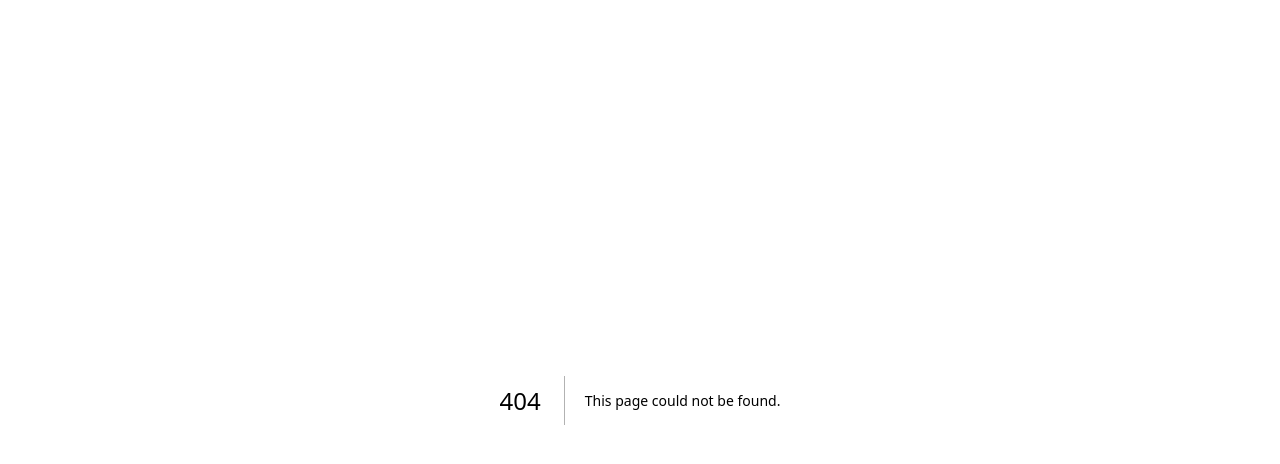
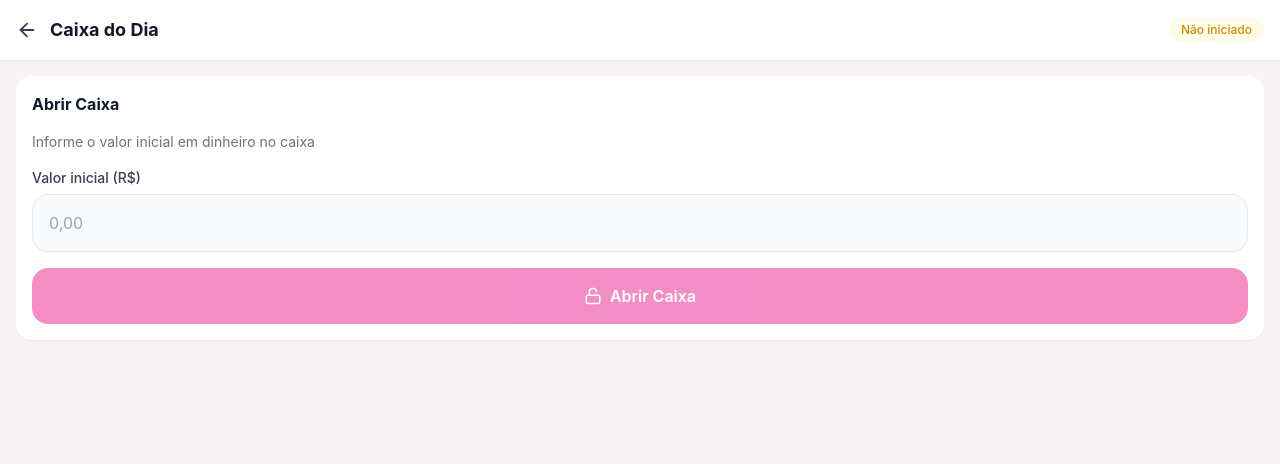
Before and after one commit to juliatedeschi7-creator/salao, a Next.js app: page /salao/financeiro/caixa in a window 1280 px wide. Before the commit this address had no page. Shown: the top 464 px of the page. Built offline with nearby package versions, Linux system fonts and the light colour scheme.

Commit message:
Criar page.tsx

```diff
--- /dev/null
+++ b/src/app/salao/financeiro/caixa/page.tsx
@@ -0,0 +1,201 @@
+'use client'
+
+import { useEffect, useState } from 'react'
+import { supabase } from '@/lib/supabase'
+import { useAuth } from '@/lib/hooks/useAuth'
+import { useRouter } from 'next/navigation'
+import { ArrowLeft, Lock, Unlock, TrendingUp, TrendingDown } from 'lucide-react'
+
+export default function CaixaPage() {
+  const { profile, loading } = useAuth()
+  const router = useRouter()
+  const [salao, setSalao] = useState<any>(null)
+  const [caixaHoje, setCaixaHoje] = useState<any>(null)
+  const [transacoesHoje, setTransacoesHoje] = useState<any[]>([])
+  const [valorInicial, setValorInicial] = useState('')
+  const [abrindo, setAbrindo] = useState(false)
+  const [fechando, setFechando] = useState(false)
+
+  useEffect(() => {
+    if (!loading && profile?.salao_id) carregarDados()
+  }, [loading])
+
+  async function carregarDados() {
+    const { data: sal } = await supabase.from('saloes').select('*')
+      .eq('id', profile!.salao_id!).single()
+    setSalao(sal)
+
+    const hoje = new Date().toISOString().slice(0, 10)
+    const { data: caixa } = await supabase.from('caixas_diarios')
+      .select('*').eq('salao_id', profile!.salao_id!).eq('data', hoje).single()
+    setCaixaHoje(caixa)
+
+    const inicioHoje = new Date()
+    inicioHoje.setHours(0, 0, 0, 0)
+    const { data: trans } = await supabase.from('transacoes')
+      .select('*')
+      .eq('salao_id', profile!.salao_id!)
+      .gte('data_hora', inicioHoje.toISOString())
+      .order('data_hora', { ascending: false })
+    setTransacoesHoje(trans || [])
+  }
+
+  async function abrirCaixa() {
+    if (!valorInicial) return
+    setAbrindo(true)
+    const hoje = new Date().toISOString().slice(0, 10)
+
+    await supabase.from('caixas_diarios').insert({
+      salao_id: profile!.salao_id,
+      data: hoje,
+      valor_inicial: parseFloat(valorInicial),
+      aberto_por: profile!.id,
+      status: 'aberto',
+    })
+
+    setAbrindo(false)
+    setValorInicial('')
+    carregarDados()
+  }
+
+  async function fecharCaixa() {
+    if (!caixaHoje) return
+    setFechando(true)
+
+    const receitas = transacoesHoje.filter(t => t.tipo === 'receita').reduce((a, t) => a + t.valor, 0)
+    const despesas = transacoesHoje.filter(t => t.tipo === 'despesa').reduce((a, t) => a + t.valor, 0)
+    const valorFinal = (caixaHoje.valor_inicial || 0) + receitas - despesas
+
+    await supabase.from('caixas_diarios').update({
+      valor_final: valorFinal,
+      fechado_por: profile!.id,
+      status: 'fechado',
+    }).eq('id', caixaHoje.id)
+
+    setFechando(false)
+    carregarDados()
+  }
+
+  const cor = salao?.cor_primaria || '#E91E8C'
+  const receitas = transacoesHoje.filter(t => t.tipo === 'receita').reduce((a, t) => a + t.valor, 0)
+  const despesas = transacoesHoje.filter(t => t.tipo === 'despesa').reduce((a, t) => a + t.valor, 0)
+  const saldoAtual = (caixaHoje?.valor_inicial || 0) + receitas - despesas
+
+  return (
+    <div className="min-h-screen bg-[#f8f4f6] pb-8">
+      <div className="bg-white px-4 py-4 flex items-center gap-3 shadow-sm">
+        <button onClick={() => router.back()}>
+          <ArrowLeft size={22} className="text-gray-700" />
+        </button>
+        <h1 className="font-bold text-gray-900 text-lg flex-1">Caixa do Dia</h1>
+        <span className={`text-xs px-3 py-1 rounded-full font-medium ${caixaHoje?.status === 'aberto' ? 'bg-green-50 text-green-600' : caixaHoje?.status === 'fechado' ? 'bg-gray-100 text-gray-500' : 'bg-yellow-50 text-yellow-600'}`}>
+          {caixaHoje?.status === 'aberto' ? 'Aberto' : caixaHoje?.status === 'fechado' ? 'Fechado' : 'Não iniciado'}
+        </span>
+      </div>
+
+      <div className="px-4 py-4 flex flex-col gap-4">
+        {!caixaHoje ? (
+          <div className="card flex flex-col gap-4">
+            <p className="font-bold text-gray-900">Abrir Caixa</p>
+            <p className="text-sm text-gray-500">
+              Informe o valor inicial em dinheiro no caixa
+            </p>
+            <div>
+              <label className="text-sm font-medium text-gray-700 mb-1.5 block">
+                Valor inicial (R$)
+              </label>
+              <input className="input-field" type="number" placeholder="0,00"
+                value={valorInicial} onChange={e => setValorInicial(e.target.value)} />
+            </div>
+            <button onClick={abrirCaixa} disabled={!valorInicial || abrindo}
+              className="btn-primary disabled:opacity-50"
+              style={{ backgroundColor: cor }}>
+              <Unlock size={18} />
+              {abrindo ? 'Abrindo...' : 'Abrir Caixa'}
+            </button>
+          </div>
+        ) : (
+          <>
+            <div className="rounded-2xl p-5" style={{ backgroundColor: cor }}>
+              <p className="text-white/70 text-sm">Saldo Atual</p>
+              <p className="text-white text-3xl font-bold mt-1">
+                R$ {saldoAtual.toLocaleString('pt-BR', { minimumFractionDigits: 2 })}
+              </p>
+              <p className="text-white/60 text-xs mt-1">
+                Valor inicial: R$ {caixaHoje.valor_inicial?.toFixed(2).replace('.', ',')}
+              </p>
+            </div>
+
+            <div className="grid grid-cols-2 gap-3">
+              <div className="card">
+                <div className="flex items-center gap-2 mb-1">
+                  <TrendingUp size={14} className="text-green-500" />
+                  <p className="text-xs text-gray-400">Entradas</p>
+                </div>
+                <p className="text-lg font-bold text-green-500">
+                  + R$ {receitas.toLocaleString('pt-BR', { minimumFractionDigits: 2 })}
+                </p>
+              </div>
+              <div className="card">
+                <div className="flex items-center gap-2 mb-1">
+                  <TrendingDown size={14} className="text-red-400" />
+                  <p className="text-xs text-gray-400">Saídas</p>
+                </div>
+                <p className="text-lg font-bold text-red-400">
+                  - R$ {despesas.toLocaleString('pt-BR', { minimumFractionDigits: 2 })}
+                </p>
+              </div>
+            </div>
+
+            {caixaHoje.status === 'aberto' && (
+              <button onClick={fecharCaixa} disabled={fechando}
+                className="flex items-center justify-center gap-2 py-3 rounded-2xl border-2 font-medium text-sm disabled:opacity-50"
+                style={{ borderColor: cor, color: cor }}>
+                <Lock size={16} />
+                {fechando ? 'Fechando...' : 'Fechar Caixa'}
+              </button>
+            )}
+
+            {caixaHoje.status === 'fechado' && (
+              <div className="card bg-gray-50">
+                <p className="text-sm font-medium text-gray-700">Caixa fechado</p>
+                <p className="text-xs text-gray-400 mt-0.5">
+                  Valor final: R$ {caixaHoje.valor_final?.toFixed(2).replace('.', ',')}
+                </p>
+              </div>
+            )}
+
+            <p className="font-bold text-gray-900">Movimentações de hoje</p>
+            {transacoesHoje.length === 0 ? (
+              <div className="card text-center py-8">
+                <p className="text-gray-400">Nenhuma movimentação hoje</p>
+              </div>
+            ) : (
+              transacoesHoje.map(t => (
+                <div key={t.id} className="card flex items-center gap-3">
+                  <div className={`w-9 h-9 rounded-full flex items-center justify-center ${t.tipo === 'receita' ? 'bg-green-50' : 'bg-red-50'}`}>
+                    {t.tipo === 'receita'
+                      ? <TrendingUp size={16} className="text-green-500" />
+                      : <TrendingDown size={16} className="text-red-400" />}
+                  </div>
+                  <div className="flex-1">
+                    <p className="text-sm font-medium text-gray-900">{t.descricao}</p>
+                    <p className="text-xs text-gray-400">
+                      {new Date(t.data_hora).toLocaleTimeString('pt-BR', {
+                        hour: '2-digit', minute: '2-digit'
+                      })}
+                      {t.forma_pagamento && ` • ${t.forma_pagamento.replace('_', ' ')}`}
+                    </p>
+                  </div>
+                  <p className={`font-bold text-sm ${t.tipo === 'receita' ? 'text-green-500' : 'text-red-400'}`}>
+                    {t.tipo === 'receita' ? '+' : '-'} R$ {t.valor.toFixed(2).replace('.', ',')}
+                  </p>
+                </div>
+              ))
+            )}
+          </>
+        )}
+      </div>
+    </div>
+  )
+}
```
